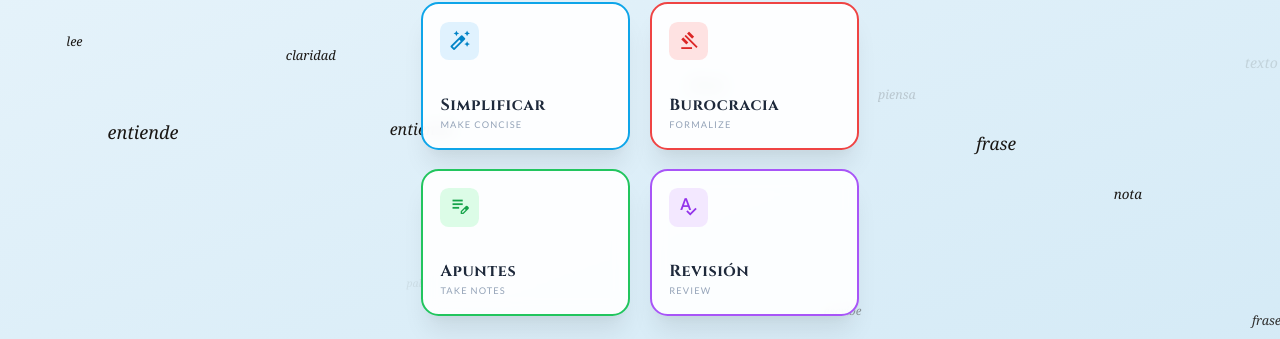
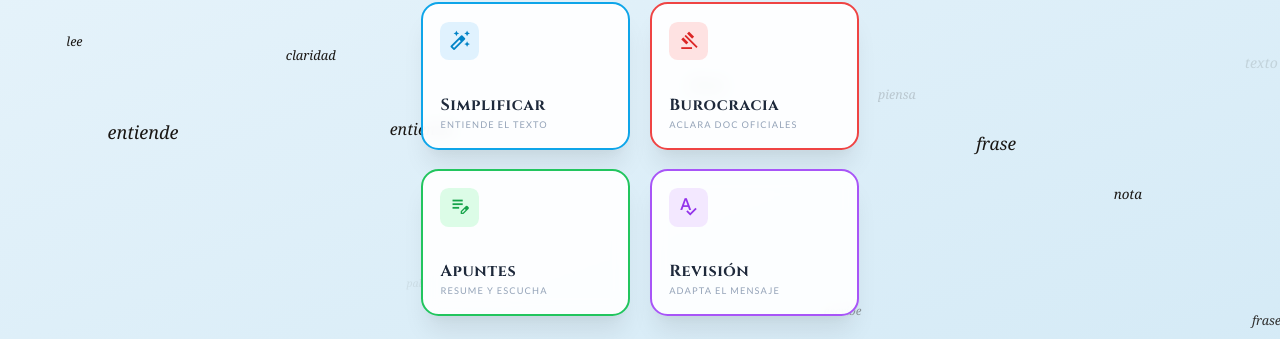
Before and after one commit to joniturburyzen/LUMEN, a plain HTML site: page index.html in a window 1280 px wide. Shown: the part 183-522 px from the top of the page. Drawn offline with nearby package versions, Linux system fonts and the light colour scheme; no server answers.

Commit message:
Update index.html

```diff
--- a/index.html
+++ b/index.html
@@ -1649,28 +1649,28 @@
         <div class="module-card-icon"><span class="material-symbols-outlined">auto_fix_high</span></div>
         <div>
           <div class="module-card-name">Simplificar</div>
-          <div class="module-card-desc">Make concise</div>
+          <div class="module-card-desc">Entiende el texto</div>
         </div>
       </div>
       <div class="module-card" data-m="burocracia" onclick="openMod('burocracia')">
         <div class="module-card-icon"><span class="material-symbols-outlined">gavel</span></div>
         <div>
           <div class="module-card-name">Burocracia</div>
-          <div class="module-card-desc">Formalize</div>
+          <div class="module-card-desc">Aclara doc oficiales</div>
         </div>
       </div>
       <div class="module-card" data-m="apuntes" onclick="openMod('apuntes')">
         <div class="module-card-icon"><span class="material-symbols-outlined">edit_note</span></div>
         <div>
           <div class="module-card-name">Apuntes</div>
-          <div class="module-card-desc">Take notes</div>
+          <div class="module-card-desc">Resume y escucha</div>
         </div>
       </div>
       <div class="module-card" data-m="revision" onclick="openMod('revision')">
         <div class="module-card-icon"><span class="material-symbols-outlined">spellcheck</span></div>
         <div>
           <div class="module-card-name">Revisión</div>
-          <div class="module-card-desc">Review</div>
+          <div class="module-card-desc">Adapta el mensaje</div>
         </div>
       </div>
     </div>
```
